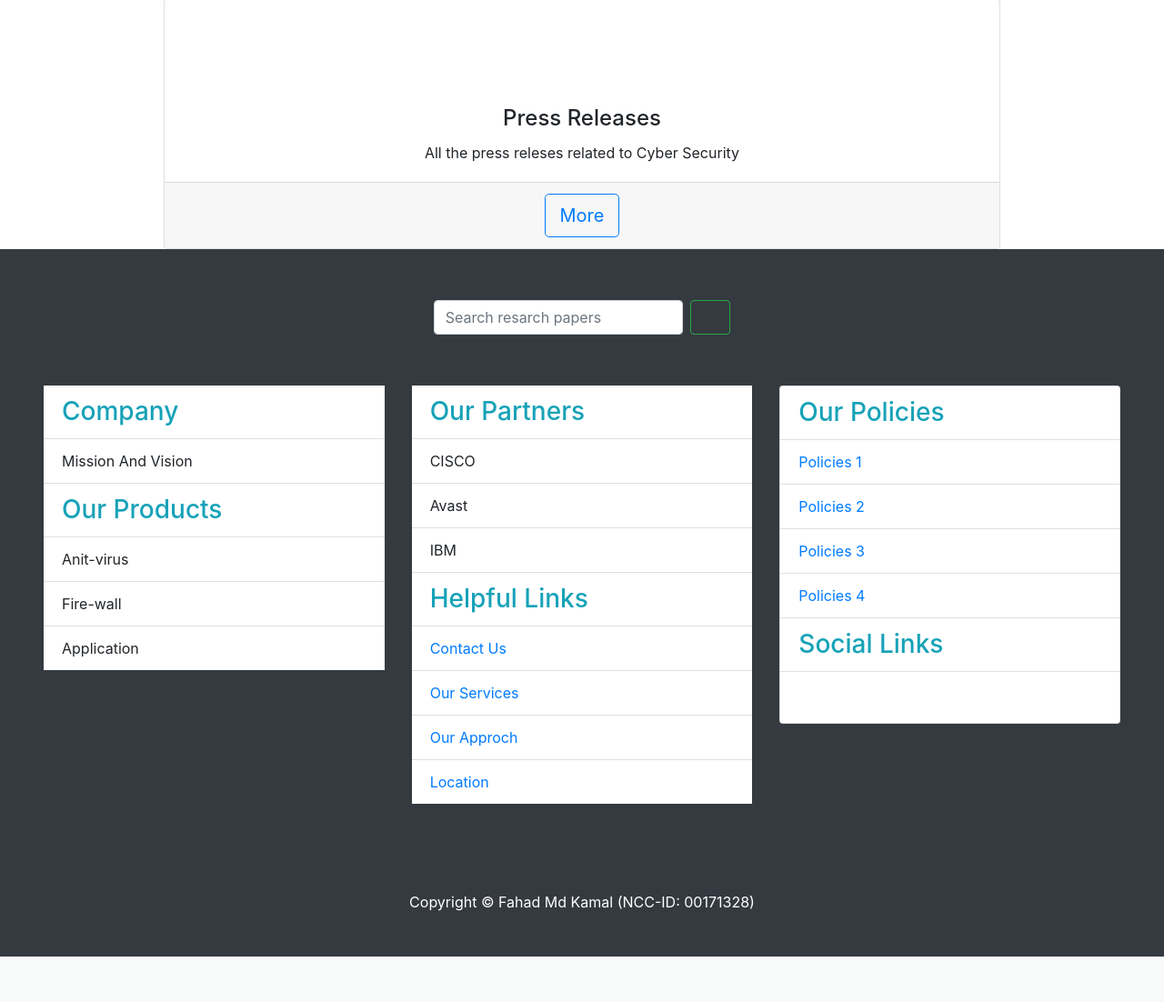
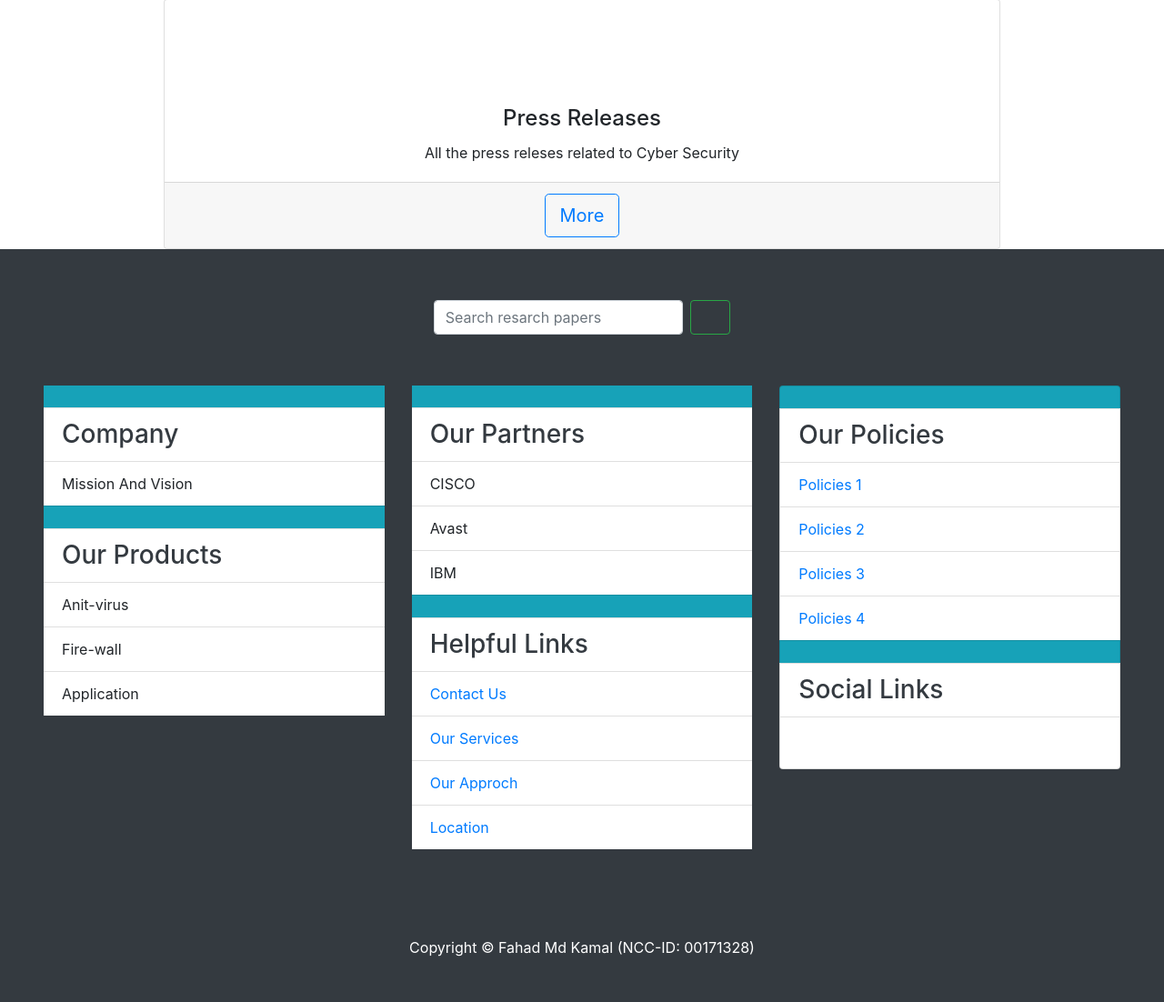
Before and after one commit to Fahad-Md-Kamal/University-PHP-Project-Assignments, a PHP site: page /index.php in a window 1280 px wide. Shown: the part 1834-2936 px from the top of the page at 91% size. Before the commit the page ends 2886 px from the top, so only its background shows below. Run offline with PHP 8.4, Linux system fonts and the light colour scheme; some libraries are stand-ins or nearby versions; some web fonts are replaced.

Commit message:
Modified

```diff
--- a/css/style.css
+++ b/css/style.css
@@ -27,4 +27,5 @@ embed{
 .CourseCard{
   border: 2px solid #0b6961;
   border-radius: 10px;
+  background-color: #ccfbde;
 }
--- a/templates/footerSection.php
+++ b/templates/footerSection.php
@@ -8,9 +8,11 @@
 </div>
     <div class="col-sm-12 col-md-4">
         <ul class="list-group list-group-flush">
-            <li class="list-group-item h3 text-info">Company</li>
+            <li class="list-group-item bg-info"></li>
+            <li class="list-group-item h3 text-dark">Company</li>
             <li class="list-group-item">Mission And Vision</li>
-            <li class="list-group-item h3 text-info">Our Products</li>
+            <li class="list-group-item bg-info"></li>
+            <li class="list-group-item h3 text-dark">Our Products</li>
             <li class="list-group-item">Anit-virus</li>
             <li class="list-group-item">Fire-wall</li>
             <li class="list-group-item">Application</li>
@@ -19,11 +21,13 @@
 
     <div class="col-sm-12 col-md-4 mt-sm-2 mt-md-0">
         <ul class="list-group list-group-flush">
-            <li class="list-group-item h3 text-info">Our Partners</li>
+            <li class="list-group-item bg-info"></li>
+            <li class="list-group-item h3 text-dark">Our Partners</li>
             <li class="list-group-item">CISCO</li>
             <li class="list-group-item">Avast</li>
             <li class="list-group-item">IBM</li>
-            <li class="list-group-item h3 text-info">Helpful Links</li>
+            <li class="list-group-item bg-info"></li>
+            <li class="list-group-item h3 text-dark">Helpful Links</li>
             <li class="list-group-item"><a href="contactUs.php">Contact Us</a></li>
             <li class="list-group-item"><a href="services.php">Our Services</a></li>
             <li class="list-group-item"><a href="ourApproch.php">Our Approch</a></li>
@@ -33,12 +37,14 @@
 
     <div class="col-sm-12 col-md-4 mt-sm-2 mt-md-0">
         <ul class="list-group bg-dark">
-            <li class="list-group-item h3 text-info">Our Policies</li>
+            <li class="list-group-item bg-info"></li>
+            <li class="list-group-item h3 text-dark">Our Policies</li>
             <li class="list-group-item"><a href="#">Policies 1</a></li>
             <li class="list-group-item"><a href="#">Policies 2</a></li>
             <li class="list-group-item"><a href="#">Policies 3</a></li>
             <li class="list-group-item"><a href="#">Policies 4</a></li>
-            <li class="list-group-item h3 text-info">Social Links</li>
+            <li class="list-group-item bg-info"></li>
+            <li class="list-group-item h3 text-dark">Social Links</li>
             <li class="list-group-item h2 d-flex justify-content-between">
                 <a href="http://www.twitter.com" target="_blank"><i class="fab fa-twitter"></i></a>
                 <a href="http://www.linkedin.com" target="_blank"><i class="fab fa-linkedin"></i></a>
```
